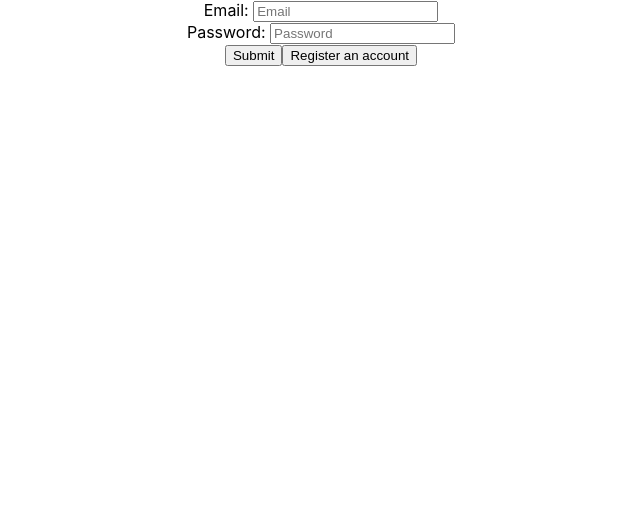
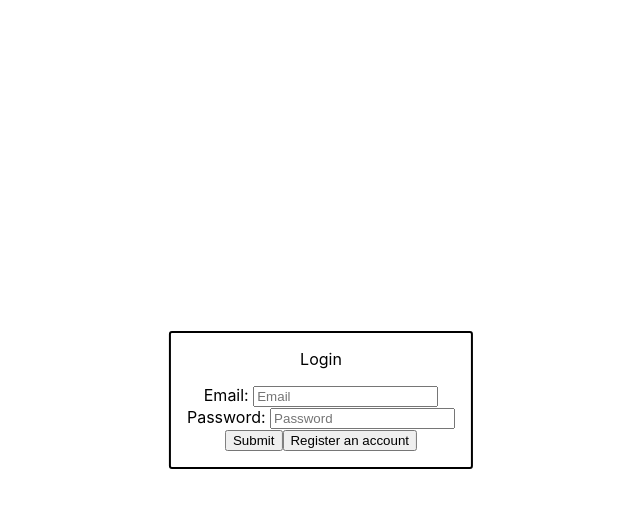
Before and after one commit to melonybox/Anchor_Stock_Challenge, a React (Create React App) app in the folder anchor_stock_react/: page / in a window 1280 px wide. Shown: the top 508 px of the page, without its empty margins (319-959 px from the left). Built offline with nearby package versions, Linux system fonts and the light colour scheme.

Commit message:
css styling.

```diff
--- a/anchor_stock_react/src/App.js
+++ b/anchor_stock_react/src/App.js
@@ -1,5 +1,4 @@
 import React, {Component} from 'react';
-import './App.css';
 import {connect} from 'react-redux';
 import BodyBox from './containers/bodyBox.js';
 import NavBox from './containers/navBox.js';
@@ -7,7 +6,7 @@ import NavBox from './containers/navBox.js';
 class App extends Component {
   render(){
     return (
-      <div className="App">
+      <div>
         {Object.keys(this.props.currentUser).length === 0 ? null : <NavBox />}
         <BodyBox />
       </div>
--- a/anchor_stock_react/src/components/accountScreen.js
+++ b/anchor_stock_react/src/components/accountScreen.js
@@ -50,7 +50,11 @@ class AccountScreen extends React.PureComponent {
 
   render(){
     return(
-      <div>
+      <div className="centerColumn centerScreen accountBorder">
+        {this.state.currAccView === 'createAcc' ?
+        <p>Register</p>
+        :
+        <p>Login</p>}
         <form className="centerColumn" id='accountForm' onSubmit={this.handleSubmit}>
         {this.state.currAccView === 'createAcc' ?
         <div>
--- a/anchor_stock_react/src/components/navButtons.js
+++ b/anchor_stock_react/src/components/navButtons.js
@@ -14,7 +14,7 @@ class NavButtons extends React.PureComponent {
 
   render(){
     return(
-      <div>
+      <div className="navBarButtons">
         <button type='button' name='portfolio' onClick={this.handleClick}>Portfolio</button>
         <button type='button' name='transactions' onClick={this.handleClick}>Transactions</button>
       </div>
--- a/anchor_stock_react/src/components/portfolioScreen.js
+++ b/anchor_stock_react/src/components/portfolioScreen.js
@@ -60,21 +60,21 @@ class PortfolioScreen extends React.PureComponent {
 
   render(){
     return(
-      <div className="centerRow">
-        <div className="centerColumn">
-          <p>Portfolio (${this.props.portfolioPrice})</p>
+      <div className="centerRowTable">
+        <div className="centerColumn tableAlignLeft">
           {this.props.currentUser.stocks.length === 0 ?
             <p>No stocks in portfolio.</p>
           :
           <div>
             <table>
+              <thead>Portfolio (${this.props.portfolioPrice})</thead>
               <tbody>
                 {Object.keys(this.props.portfolioStocks).length === 0 ? null : this.renderPortfolio(this.props.portfolioStocks)}
               </tbody>
             </table>
           </div>}
         </div>
-        <div className="centerColumn">
+        <div className="centerColumn formAlignCenter">
           <p>Cash: ${this.props.currentUser.money_amount.toFixed(2)}</p>
           <form onSubmit={this.handleSubmit}>
             <div>
--- a/anchor_stock_react/src/components/transactionScreen.js
+++ b/anchor_stock_react/src/components/transactionScreen.js
@@ -5,12 +5,12 @@ class TransactionScreen extends React.PureComponent {
 
   render(){
     return(
-      <div className="centerColumn">
-        <p>Transactions</p>
+      <div className="centerColumn tableAlignLeft">
         {this.props.currentUser.stocks.length === 0 ?
           <p>No transaction history.</p>
         :
         <table>
+        <thead>Transactions</thead>
           <tbody>
             {this.props.currentUser.stocks.map((item,idx) => {
               return <tr key={idx}>
--- a/anchor_stock_react/src/index.css
+++ b/anchor_stock_react/src/index.css
@@ -19,11 +19,54 @@ code {
   align-items: center;
 }
 
+.centerRowTable {
+  display: flex;
+  justify-content: center;
+  flex-direction: row;
+  align-items: baseline;
+}
+
 .centerColumn {
   display: flex;
   justify-content: center;
   flex-direction: column;
   align-items: center;
+}
+
+.centerScreen {
+  position: absolute;
+  top: 50%;
+  left: 50%;
+  transform: translate(-50%,-50%);
+}
+
+.accountBorder {
+  border: 2px black;
+  border-style: solid;
+  border-radius: 3px;
+  padding: 0px 1em 1em 1em;
+}
+
+.navBarButtons {
+  text-align: right;
+  padding: 1em;
+}
+
+.tableAlignLeft {
+  text-align: left;
+}
+
+.formAlignCenter {
+  text-align: center;
+}
+
+td {
+  padding-bottom: 0.5em;
+  border-bottom: 1px solid black;
+}
+
+thead {
+  font-weight: bold;
 }
 
 .greenText {
```
